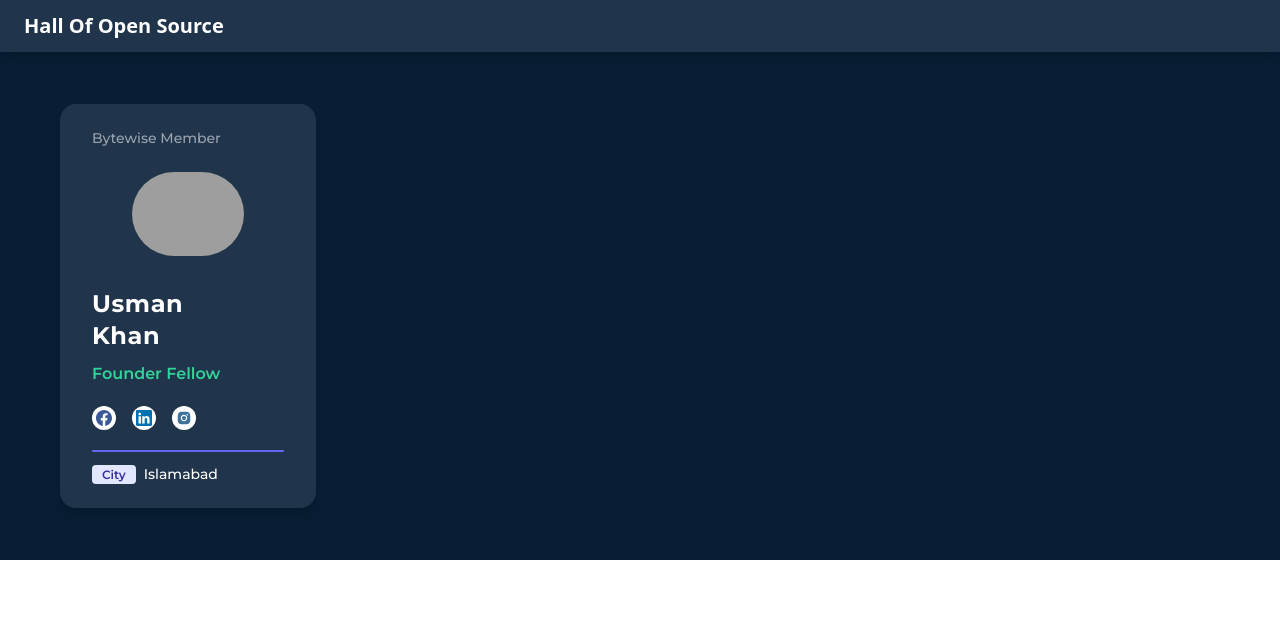
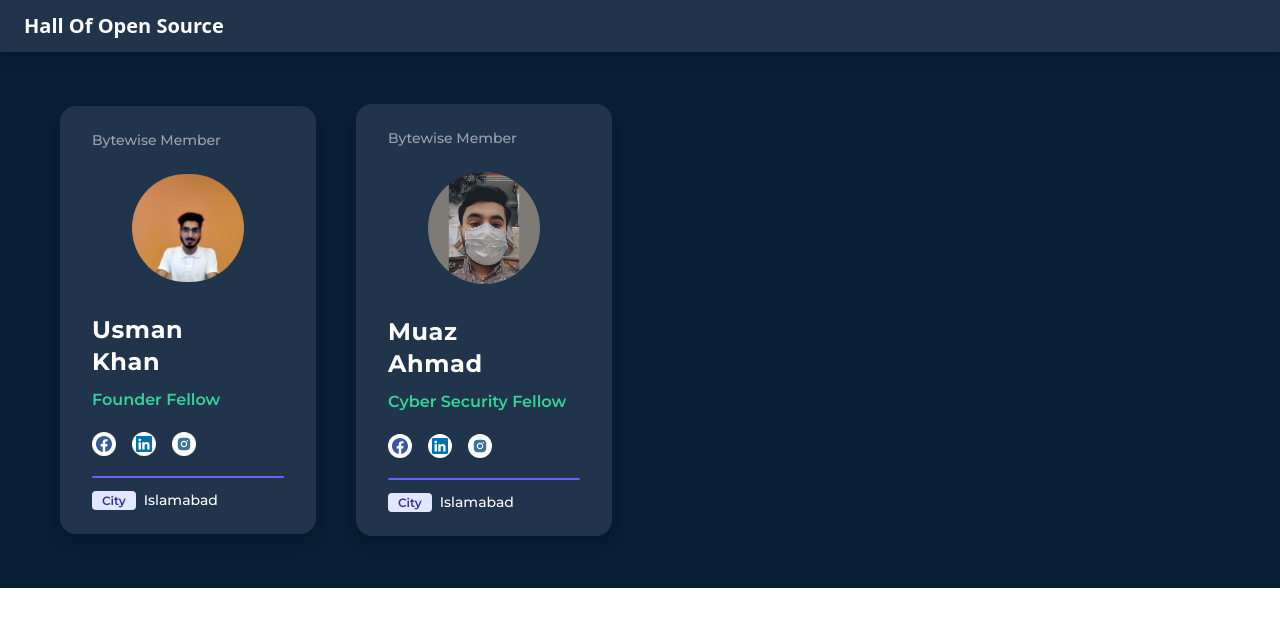
Before and after one commit to bytewiseltd/Hacktoberfest-22, a React (Vite) app: page / in a window 1280 px wide. Shown: the top 626 px of the page. Built offline with nearby package versions, Linux system fonts and the light colour scheme; grey boxes are pictures that could not be loaded.

Commit message:
Added Data - Muaz

```diff
--- a/src/data/members.js
+++ b/src/data/members.js
@@ -11,7 +11,18 @@ const members = [
       instagram: "https://intagram.com/_usmanniazi",
       linkedIn: "https://linkedin.com/in/usmanniazi99",
     },
-  }
+  },{
+    img: `${imgPath}/muaz.jpg`,
+    firstname: "Muaz",
+    lastname: "Ahmad",
+    team: "Cyber Security",
+    city: "Islamabad",
+    socialUrls: {
+      facebook: "https://www.facebook.com/MUAZ787",
+      instagram: "https://intagram.com/muaz_787",
+      linkedIn: "https://linkedin.com/in/muaz-ahmad-917184239/",
+    },
+  },
 ];
 
 export default members;
```
Also changed, not shown: public/assets/members/usman.jpeg (added), 1 other file (tests, documents, lock files or other folders).
